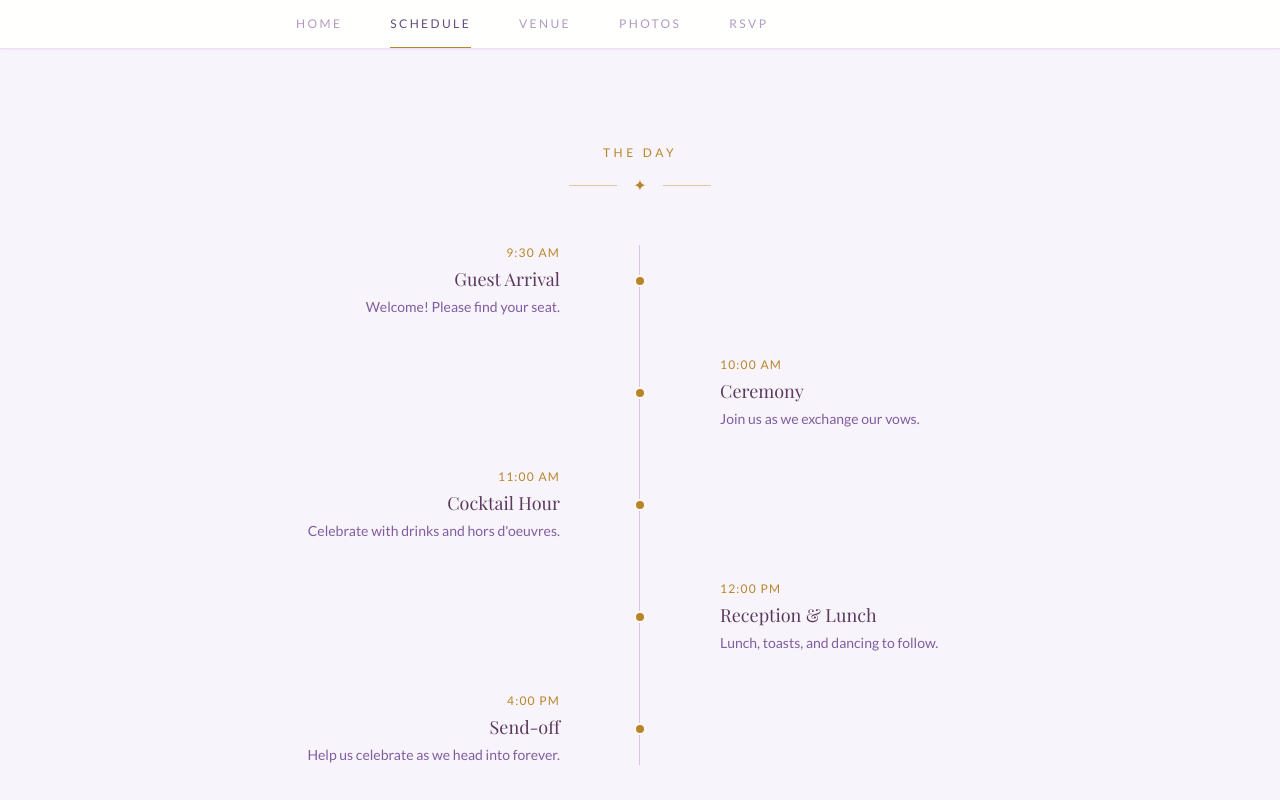
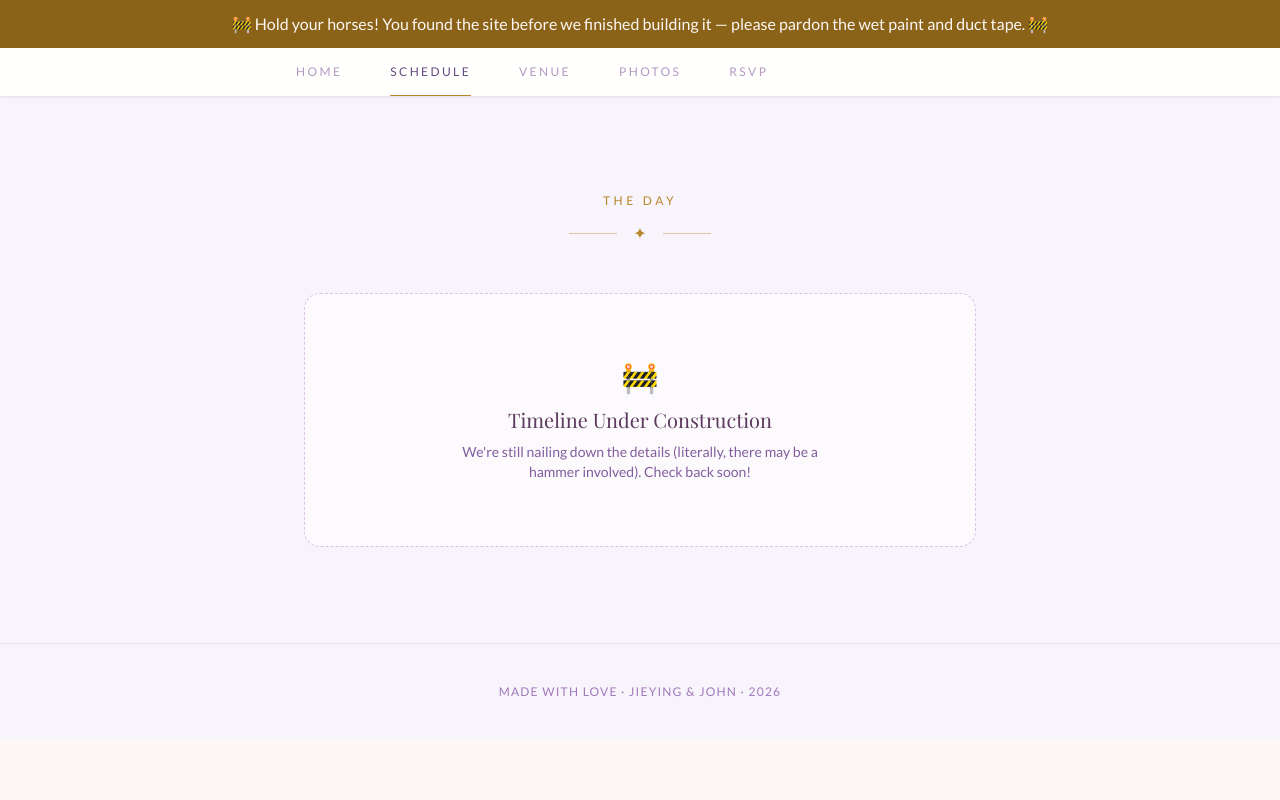
Before and after one commit to thenewguy25/wedding-rvsp, a Next.js app: page / in a window 1280 px wide. Both pictures are taken after a click on the button "SCHEDULE". Shown: the top 800 px of the page. Built offline with nearby package versions, Linux system fonts and the light colour scheme; a web font is replaced by a local one.

Commit message:
changes for early visitors

```diff
--- a/components/Schedule.tsx
+++ b/components/Schedule.tsx
@@ -26,12 +26,15 @@ const events = [
   },
 ];
 
+const SHOW_TIMELINE = false;
+
 export default function Schedule() {
   return (
     <section className="py-24 px-6 bg-lavender-50">
       <div className="max-w-2xl mx-auto">
         <SectionHeading title="The Day" />
 
+        {SHOW_TIMELINE ? (
           <div className="relative mt-12">
             {/* Vertical line */}
             <div className="absolute left-1/2 -translate-x-px top-0 bottom-0 w-px bg-lavender-200" />
@@ -63,6 +66,16 @@ export default function Schedule() {
               })}
             </div>
           </div>
+        ) : (
+          <div className="mt-12 text-center py-16 px-6 border border-dashed border-lavender-200 rounded-2xl bg-white/50">
+            <p className="text-3xl mb-3">🚧</p>
+            <h3 className="font-serif text-xl text-rose-deep mb-2">Timeline Under Construction</h3>
+            <p className="font-sans text-sm text-lavender-500 max-w-sm mx-auto">
+              We&apos;re still nailing down the details (literally, there may be a hammer involved).
+              Check back soon!
+            </p>
+          </div>
+        )}
       </div>
     </section>
   );
--- a/pages/index.tsx
+++ b/pages/index.tsx
@@ -30,6 +30,11 @@ export default function Home() {
         <meta name="viewport" content="width=device-width, initial-scale=1" />
       </Head>
 
+      <div className="bg-gold-dark text-cream text-center text-sm sm:text-base font-sans py-3 px-4">
+        🚧 Hold your horses! You found the site before we finished building it —
+        please pardon the wet paint and duct tape. 🚧
+      </div>
+
       <div id="details">
         <Tabs
           tabs={[
```
Also changed, not shown: 1 other file (tests, documents, lock files or other folders). Lines whose indentation alone changed are shown as unchanged.
